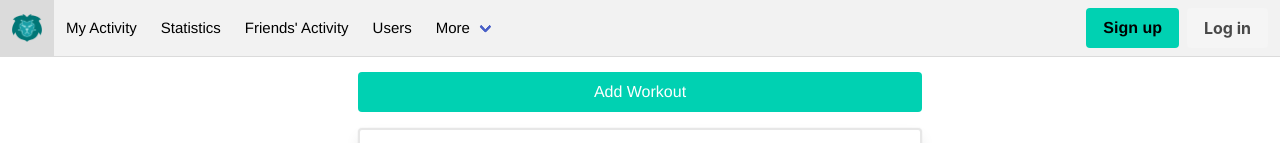
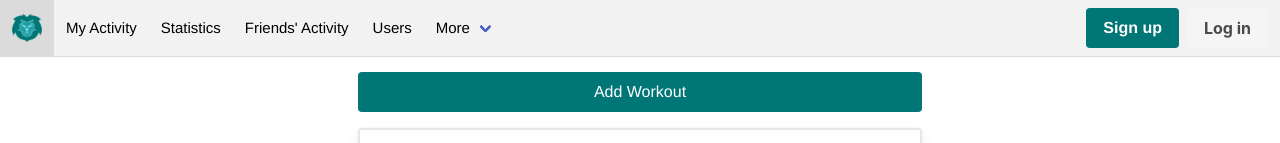
Before and after one commit to L10nhunter/WSR-Final-Project, a Vue app in the folder Client/: page /MyActivity in a window 1280 px wide. Shown: the top 143 px of the page. Built offline with nearby package versions, Linux system fonts and the light colour scheme.

Commit message:
lots of css updates

```diff
--- a/Client/src/assets/base.css
+++ b/Client/src/assets/base.css
@@ -8,7 +8,8 @@
   --vt-c-black-soft: #181818;
   --vt-c-black-mute: #282828;
 
-  --vt-c-indigo: #2c3e50;
+  --vt-c-turquois-1: #017676;
+  --vt-c-turquois-2: #1a9fa7;
 
   --vt-c-divider-light-1: rgba(60, 60, 60, 0.29);
   --vt-c-divider-light-2: rgba(60, 60, 60, 0.12);
--- a/Client/src/assets/main.css
+++ b/Client/src/assets/main.css
@@ -33,8 +33,7 @@
         }
     }
 }
-.dcs
-{
+.dcs {
     background: var(--color-background) !important;
     color: var(--color-text) !important;
 }
@@ -82,6 +81,11 @@ label{
     margin-bottom: .125rem !important;
 }
 button.is-primary, a.is-primary{
-    color: black !important;
     font-weight: bold !important;
 }
+*.is-primary {
+    background-color: var(--vt-c-turquois-1) !important;
+}
+*.is-primary:hover {
+    background-color: var(--vt-c-turquois-2) !important;
+}
```
